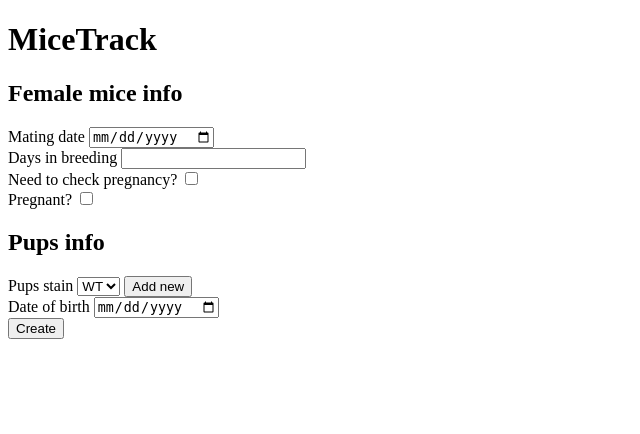
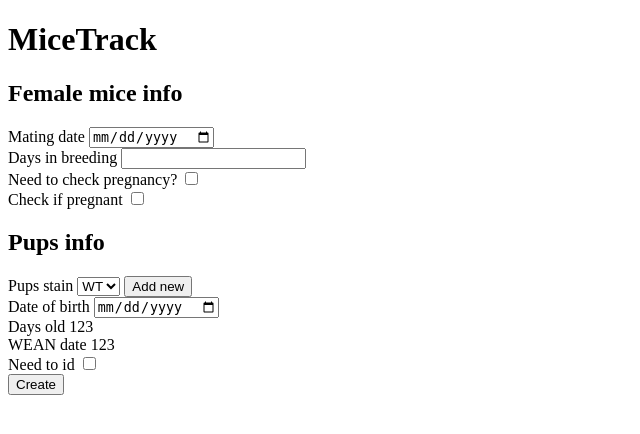
Before and after one commit to akaomy/miceTrack, a Flask app: page / in a window 1280 px wide. Shown: the top 434 px of the page, without its empty margins (0-640 px from the left). Run offline with Flask 2, Linux system fonts and the light colour scheme.

Commit message:
update html form with minor changes

```diff
--- a/templates/homepage.html
+++ b/templates/homepage.html
@@ -16,20 +16,29 @@
 
     <label for="need-check-pregnancy">Need to check pregnancy?</label>
     <input type="checkbox" id="need-check-pregnancy" name="need-check-pregnancy"><br>
-    <!-- add yes or no -->
 
-    <label for="pregnant">Pregnant?</label>
-    <input type="checkbox" id="pregnant" name="pregnant"><br>
-    <!-- add yes or no -->
+    <label for="check-if-pregnant">Check if pregnant</label>
+    <input type="checkbox" id="check-if-pregnant" name="check-if-pregnant"><br>
 
     <h2>Pups info</h2>
+
     <label for="pups_stain">Pups stain</label>
     <select name="pups-stain" id="pups_stain">
       <option value="WT">WT</option>
     </select>
     <input type="submit" value="Add new" /><br>
+
     <label for="date_of_birth">Date of birth</label>
     <input type="date" id="date_of_birth" name="date_of_birth"><br>
+
+    <label for="days_old">Days old</label>
+    <span id="days_old">123</span><br>
+
+    <label for="wean_date">WEAN date</label>
+    <span id="wean_date">123</span><br>
+
+    <label for="need_to_id">Need to id</label>
+    <input type="checkbox" id="need_to_id" name="need_to_id"><br>
 
     <input type="submit" value="Create" />
 
```
